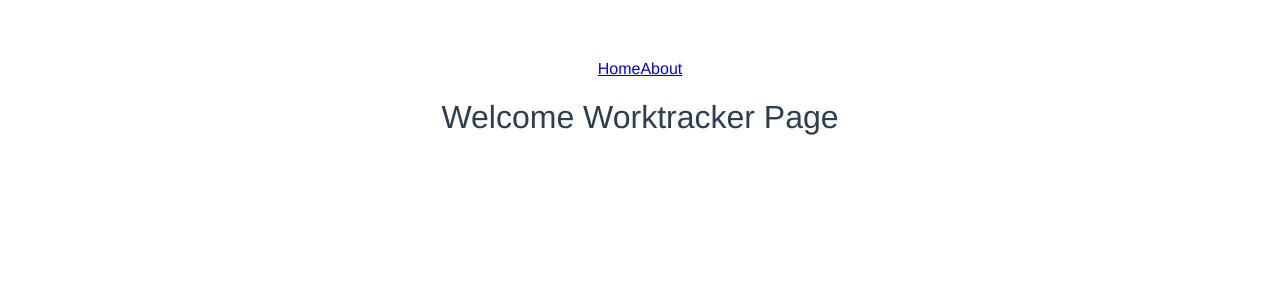
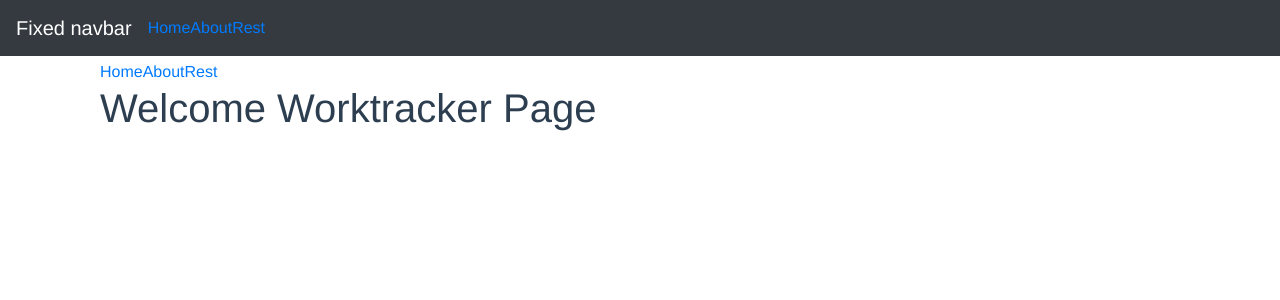
Before and after one commit to haad/worktracker, a Vue app in the folder spa/: page / in a window 1280 px wide. Shown: the top 300 px of the page. Built offline with nearby package versions, Linux system fonts and the light colour scheme; no server answers.

Commit message:
more updates

```diff
--- a/spa/index.html
+++ b/spa/index.html
@@ -3,7 +3,7 @@
   <head>
     <meta charset="utf-8">
     <meta name="viewport" content="width=device-width,initial-scale=1.0">
-    <title>spa</title>
+    <link rel="stylesheet" href="https://stackpath.bootstrapcdn.com/bootstrap/4.2.1/css/bootstrap.min.css" integrity="sha384-GJzZqFGwb1QTTN6wy59ffF1BuGJpLSa9DkKMp0DgiMDm4iYMj70gZWKYbI706tWS" crossorigin="anonymous">    <title>spa</title>
   </head>
   <body>
     <div id="app"></div>
--- a/spa/src/App.vue
+++ b/spa/src/App.vue
@@ -1,7 +1,24 @@
 <template>
   <div id="app">
+
+    <!-- Fixed navbar -->
+    <nav class="navbar navbar-expand-md navbar-dark fixed-top bg-dark">
+      <a class="navbar-brand" href="#">Fixed navbar</a>
+      <button class="navbar-toggler" type="button" data-toggle="collapse" data-target="#navbarCollapse" aria-controls="navbarCollapse" aria-expanded="false" aria-label="Toggle navigation">
+        <span class="navbar-toggler-icon"></span>
+      </button>
+      <div class="collapse navbar-collapse" id="navbarCollapse">
+        <ul class="nav navbar-nav">
+          <router-link tag="li" active-class="active" to="/" exact><a>Home</a></router-link>
+          <router-link tag="li" active-class="active" to="/about"><a>About</a></router-link>
+          <router-link tag="li" active-class="active" to="/rest"><a>Rest</a></router-link>
+        </ul>
+      </div>
+    </nav>
+
     <router-link :to="{ name: 'Hello' }">Home</router-link>
     <router-link to="/about">About</router-link>
+    <router-link to="/rest">Rest</router-link>
     <router-view/>
   </div>
 </template>
@@ -17,8 +34,43 @@ export default {
   font-family: 'Avenir', Helvetica, Arial, sans-serif;
   -webkit-font-smoothing: antialiased;
   -moz-osx-font-smoothing: grayscale;
-  text-align: center;
   color: #2c3e50;
   margin-top: 60px;
+  margin-left: 100px;
 }
+
+body {
+  margin: 0;
+}
+
+main {
+  text-align: center;
+  margin-top: 40px;
+}
+
+header {
+  margin: 0;
+  height: 56px;
+  padding: 0 16px 0 24px;
+  background-color: #35495E;
+  color: #ffffff;
+}
+
+header span {
+  display: block;
+  position: relative;
+  font-size: 20px;
+  line-height: 1;
+  letter-spacing: .02em;
+  font-weight: 400;
+  box-sizing: border-box;
+  padding-top: 16px;
+}
+
+.customers {
+  column-count: 1;
+  column-gap: 1em;
+  margin-top: 100px;
+}
+
 </style>
--- a/spa/src/components/HelloWorld.vue
+++ b/spa/src/components/HelloWorld.vue
@@ -1,6 +1,7 @@
 <template>
   <div class="hello">
     <h1>{{ msg }}</h1>
+    {{ info }}
   </div>
 </template>
 
@@ -9,7 +10,8 @@ export default {
   name: 'HelloWorld',
   data () {
     return {
-      msg: 'Welcome Worktracker Page'
+      msg: 'Welcome Worktracker Page',
+      //info: 'BLABLABLA'
     }
   }
 }
--- /dev/null
+++ b/spa/src/components/Rest.vue
@@ -0,0 +1,47 @@
+<template>
+  <div class="rest">
+    <div class="wrapper">
+          <table class="table table-striped table-sm customers">
+          <thead>
+            <tr>
+              <th>ID</th>
+              <th>Name</th>
+              <th>Rate</th>
+            </tr>
+          </thead>
+          <tbody>
+            <tr v-for="customer in customers" :key="customer.id">
+              <td>{{ customer.ID }}</td>
+              <td>{{ customer.Name }}</td>
+              <td>{{ customer.Rate }}</td>
+            </tr>
+          </tbody>
+        </table>
+      </div>
+    </div>
+</template>
+
+<script>
+import axios from 'axios';
+
+export default {
+  data() {
+    return {
+      customers: [],
+      errors: []
+    }
+  },
+
+  // Fetches posts when the component is created.
+  created() {
+    axios.get(`http://localhost:8080/rest/customers.json`)
+    .then(response => {
+      // JSON responses are automatically parsed.
+      this.customers = response.data
+    })
+    .catch(e => {
+      this.errors.push(e)
+    })
+  }
+}
+</script>
--- a/spa/src/main.js
+++ b/spa/src/main.js
@@ -15,12 +15,12 @@ new Vue({
     template: '<App/>',
     data () {
       return {
-        info: null
+        customers: []
       }
     },
     mounted () {
       axios
-        .get('http://localhost:8080/rest/customers.json')
-        .then(response => (this.info = response))
+      .get('http://localhost:8080/rest/customers.json')
+      .then(response => (this.customers = response.data))
     }
 })
--- a/spa/src/router/index.js
+++ b/spa/src/router/index.js
@@ -2,6 +2,7 @@ import Vue from 'vue'
 import Router from 'vue-router'
 import HelloWorld from '@/components/HelloWorld'
 import About from '@/components/About'
+import Rest from '@/components/Rest'
 
 Vue.use(Router)
 
@@ -16,6 +17,11 @@ export default new Router({
       path: '/about',
       name: 'About',
       component: About
+    },
+    {
+      path: '/rest',
+      name: 'Rest',
+      component: Rest
     }
   ],
   mode: 'history'
```
